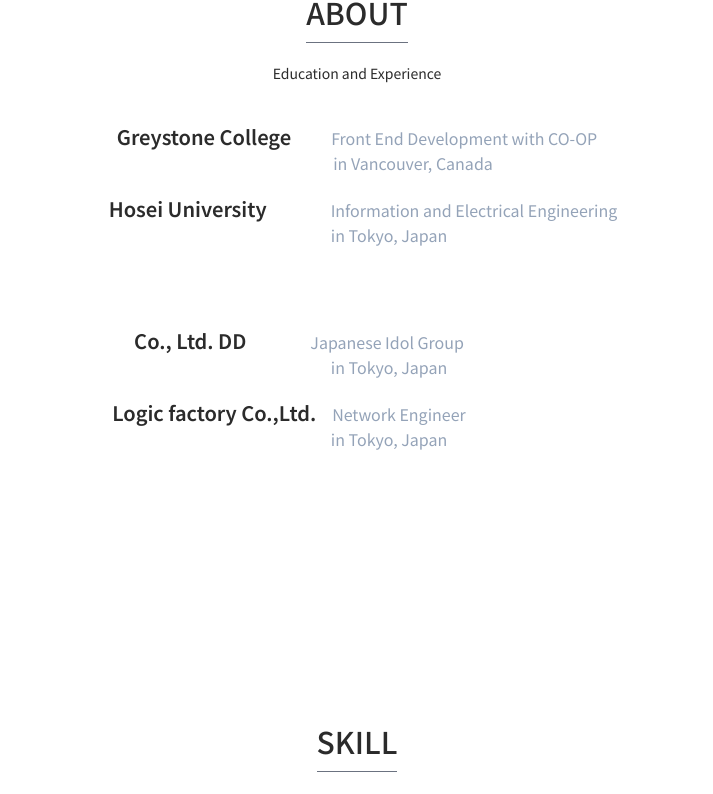
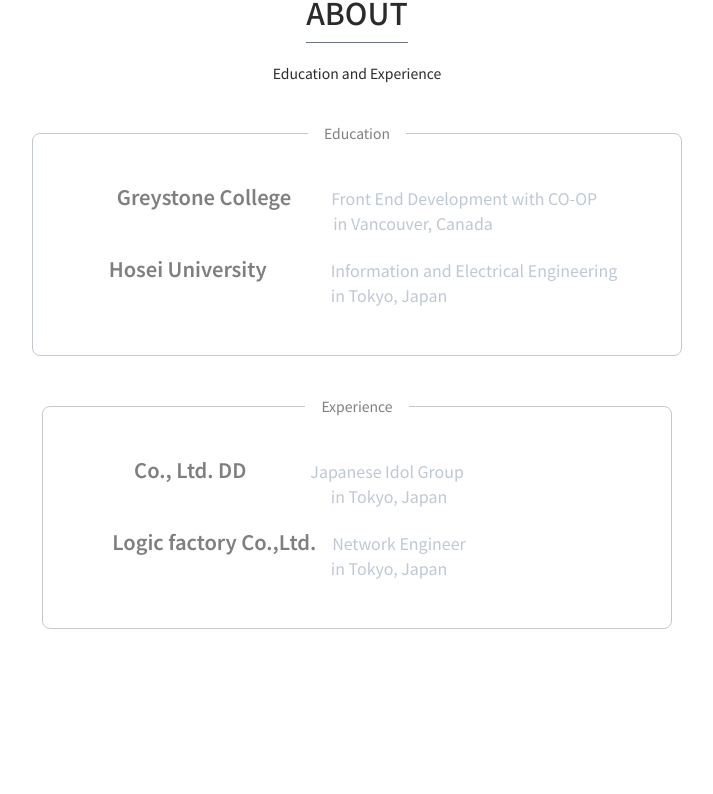
Before and after one commit to YUTAKURE/Portfolio, a Next.js app: page / in a window 1280 px wide. Shown: the part 1040-1834 px from the top of the page, without its empty margins (283-996 px from the left). Built offline with nearby package versions, Linux system fonts and the light colour scheme.

Commit message:
フィールドセット追加&フォーカスリング削除

```diff
--- a/components/About.tsx
+++ b/components/About.tsx
@@ -36,6 +36,10 @@
           transition={{ ease: 'easeOut', duration: 0.5, delay: 0.7 }}
           viewport={{ once: true }}
         >
+          <fieldset className="inline-block opacity-60 border border-solid border-gray-400 rounded-lg px-16 py-2">
+            <legend className="mb-8 text-sm">
+              <span className="mx-4">Education</span>
+            </legend>
             <div>
               <span className="text-xl mr-2 font-semibold">
                 Greystone College
@@ -58,9 +62,10 @@
                 Information and Electrical Engineering
               </span>
             </div>
-          <p className="mb-20 md:translate-x-8 text-slate-400">
+            <p className="mb-10 md:translate-x-8 text-slate-400">
               in Tokyo, Japan
             </p>
+          </fieldset>
         </motion.div>
 
         <motion.div
@@ -70,6 +75,10 @@
           transition={{ ease: 'easeOut', duration: 0.5, delay: 0.9 }}
           viewport={{ once: true }}
         >
+          <fieldset className="md:w-[630px] w-[404px] mx-auto opacity-60 border border-solid border-gray-400 rounded-lg py-2">
+            <legend className="mb-8 text-sm">
+              <span className="mx-4">Experience</span>
+            </legend>
             <TooltipProvider delayDuration={200}>
               <Tooltip>
                 <div className="md:-ml-28">
@@ -106,9 +115,10 @@
               <span className="block md:hidden mt-1"></span>
               <span className="md:ml-2 text-slate-400">Network Engineer</span>
             </div>
-          <p className="mb-20 md:translate-x-8 text-slate-400">
+            <p className="mb-10 md:translate-x-8 text-slate-400">
               in Tokyo, Japan
             </p>
+          </fieldset>
         </motion.div>
 
         {/* <div>
--- a/components/Contact.tsx
+++ b/components/Contact.tsx
@@ -168,7 +168,7 @@
                     <Input
                       placeholder="E-mail"
                       {...field}
-                      className="duration-500 "
+                      className="duration-500"
                     />
                   </FormControl>
                   {/* <FormDescription>
--- a/components/ui/input.tsx
+++ b/components/ui/input.tsx
@@ -1,6 +1,6 @@
-import * as React from "react"
+import * as React from 'react';
 
-import { cn } from "@/lib/utils"
+import { cn } from '@/lib/utils';
 
 export interface InputProps
   extends React.InputHTMLAttributes<HTMLInputElement> {}
@@ -11,15 +11,15 @@
       <input
         type={type}
         className={cn(
-          "flex h-10 w-full rounded-md border border-input bg-background px-3 py-2 text-sm ring-offset-background file:border-0 file:bg-transparent file:text-sm file:font-medium placeholder:text-muted-foreground focus-visible:outline-none focus-visible:ring-2 focus-visible:ring-ring focus-visible:ring-offset-2 disabled:cursor-not-allowed disabled:opacity-50",
-          className
+          ' h-10 w-full rounded-md border border-input bg-background px-3 py-2 text-sm ring-offset-background placeholder:text-muted-foreground focus-visible:outline-none disabled:cursor-not-allowed disabled:opacity-50',
+          className,
         )}
         ref={ref}
         {...props}
       />
-    )
-  }
-)
-Input.displayName = "Input"
+    );
+  },
+);
+Input.displayName = 'Input';
 
-export { Input }
+export { Input };
```
Lines whose indentation alone changed are shown as unchanged.
